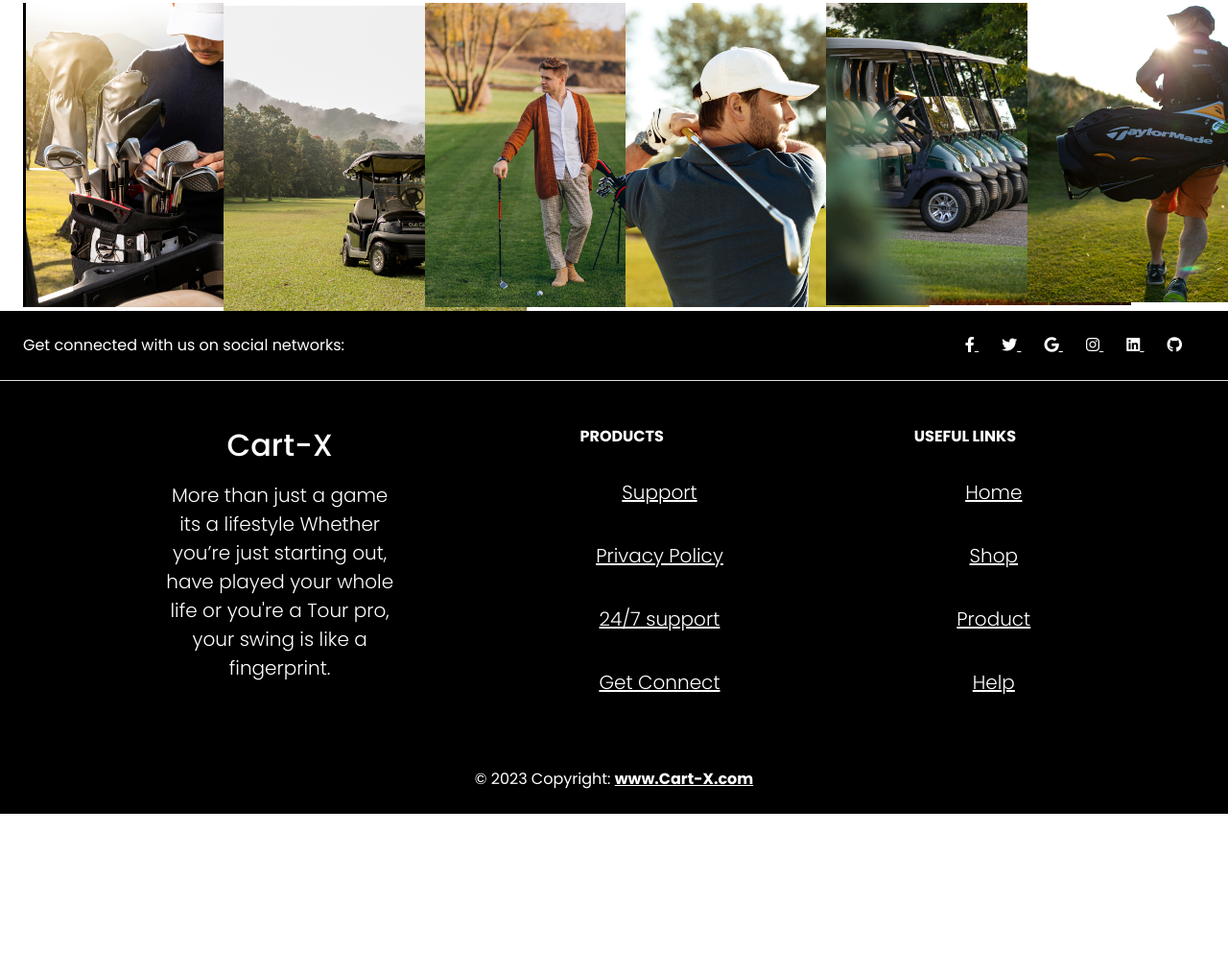
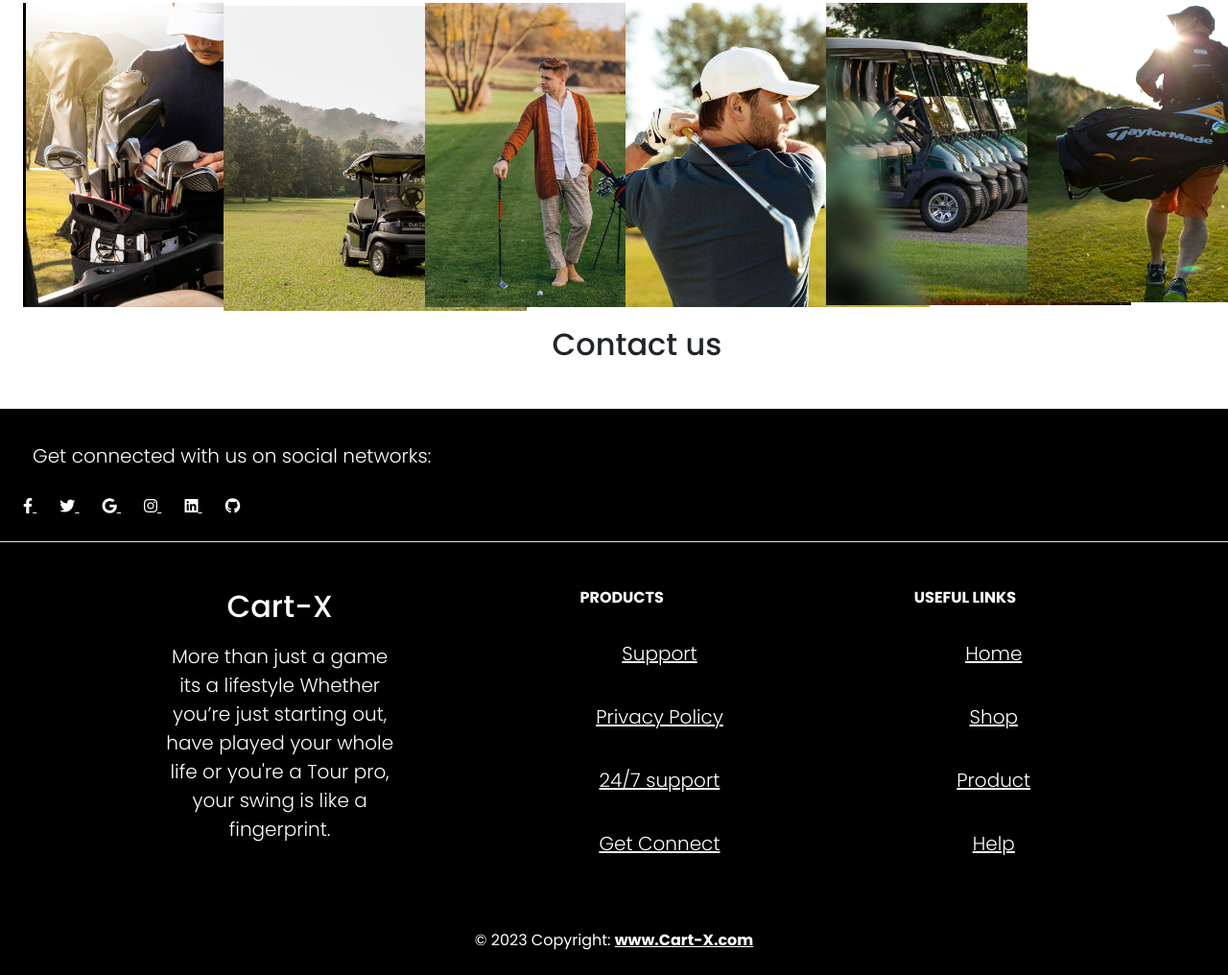
Before and after one commit to shibinsp45/Cart-X, a plain HTML site: page index.html in a window 1280 px wide. Shown: the part 4617-5633 px from the top of the page at 96% size. Before the commit the page ends 5465 px from the top, so only its background shows below. Drawn offline with nearby package versions, Linux system fonts and the light colour scheme; a web font is replaced by a local one.

Commit message:
Add files via upload

```diff
--- a/index.html
+++ b/index.html
@@ -281,18 +281,19 @@
             </div>
     </section>
     <!-- Footer -->
-    <!-- Footer -->
+    <h2 class="text-left ms-5 mb-5 mt-3">Contact us</h2>
     <footer id="Contact" class="text-center text-lg-start bg-black text-white">
         <!-- Section: Social media -->
         <section class="d-flex justify-content-center justify-content-lg-between p-4 border-bottom">
             <!-- Left -->
-            <div class="me-5 d-none d-lg-block">
-                <span>Get connected with us on social networks:</span>
-            </div>
+
             <!-- Left -->
 
             <!-- Right -->
             <div>
+                <div class="me-5 ">
+                    <p class="text-center">Get connected with us on social networks:</p>
+                </div>
                 <a href="" class="me-4 text-reset">
                     <i class="fab fa-facebook-f"></i>
                 </a>
```
